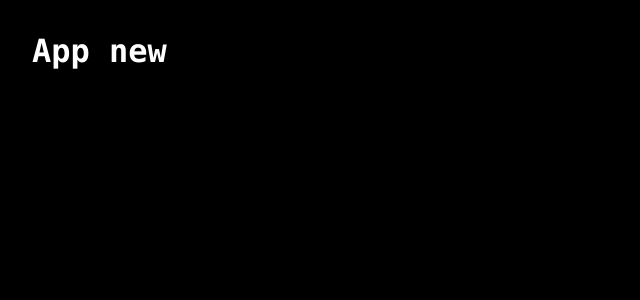
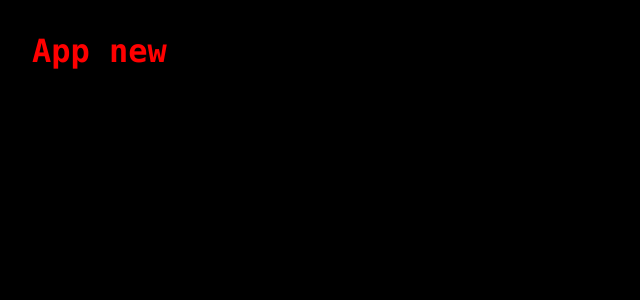
Before and after one commit to alexandra-stepanova/styled-components-react, a React (Create React App) app: page / in a window 1280 px wide. Shown: the top 300 px of the page, without its empty margins (0-640 px from the left). Built offline with nearby package versions, Linux system fonts and the light colour scheme.

Commit message:
feat: added props

```diff
--- a/src/components/App/App.js
+++ b/src/components/App/App.js
@@ -12,7 +12,7 @@ const AppWrapper = styled.div`
 function App() {
   return (
     <AppWrapper>
-      <Title>App new</Title>
+      <Title color={"red"}>App new</Title>
     </AppWrapper>
   );
 }
--- a/src/components/Title/Title.js
+++ b/src/components/Title/Title.js
@@ -2,9 +2,9 @@ import React from "react";
 import styled from "styled-components";
 
 const StyledTitle = styled.h1`
-  color: #ffff;
+  color: ${(props) => props.color};
 `;
 
-export default function Title({ children }) {
-  return <StyledTitle>{children}</StyledTitle>;
+export default function Title(props) {
+  return <StyledTitle {...props}/>;
 }
```
